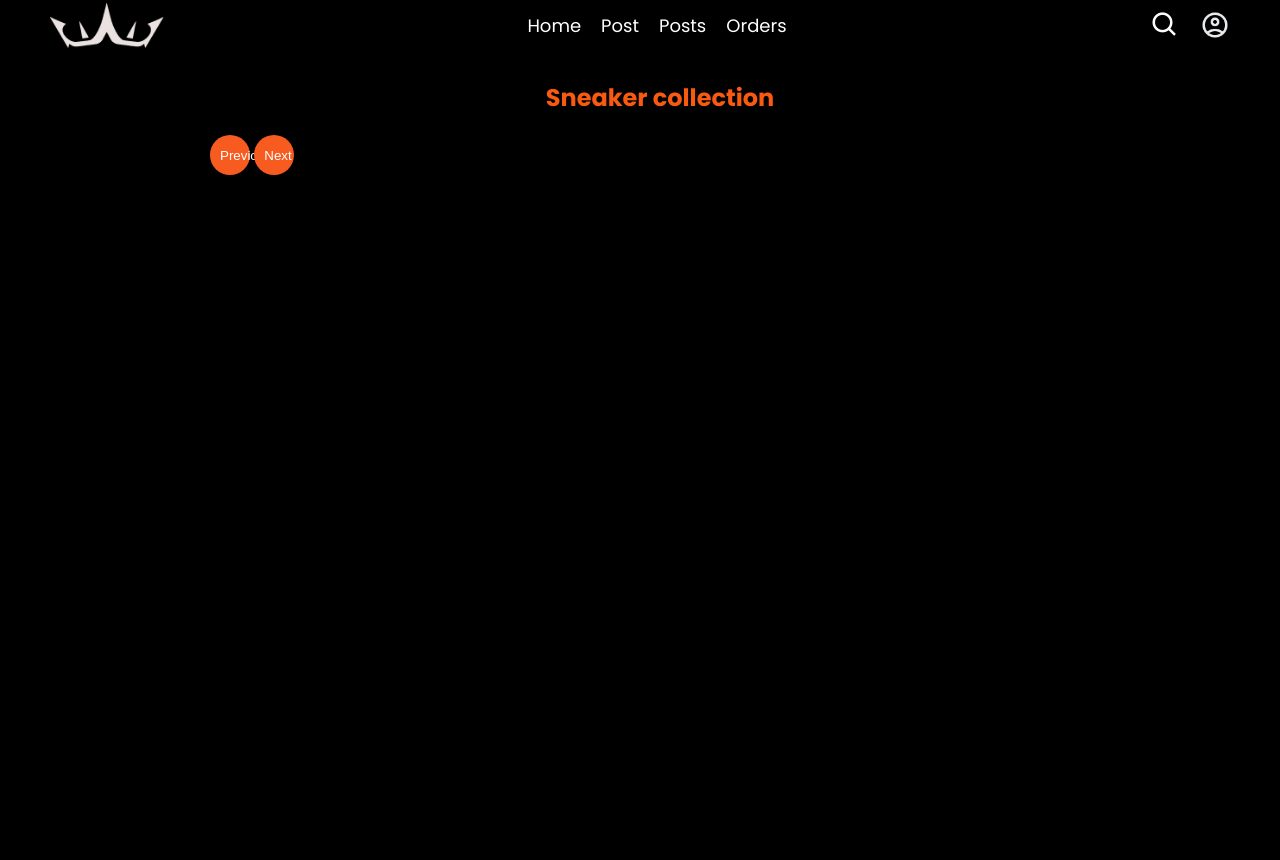
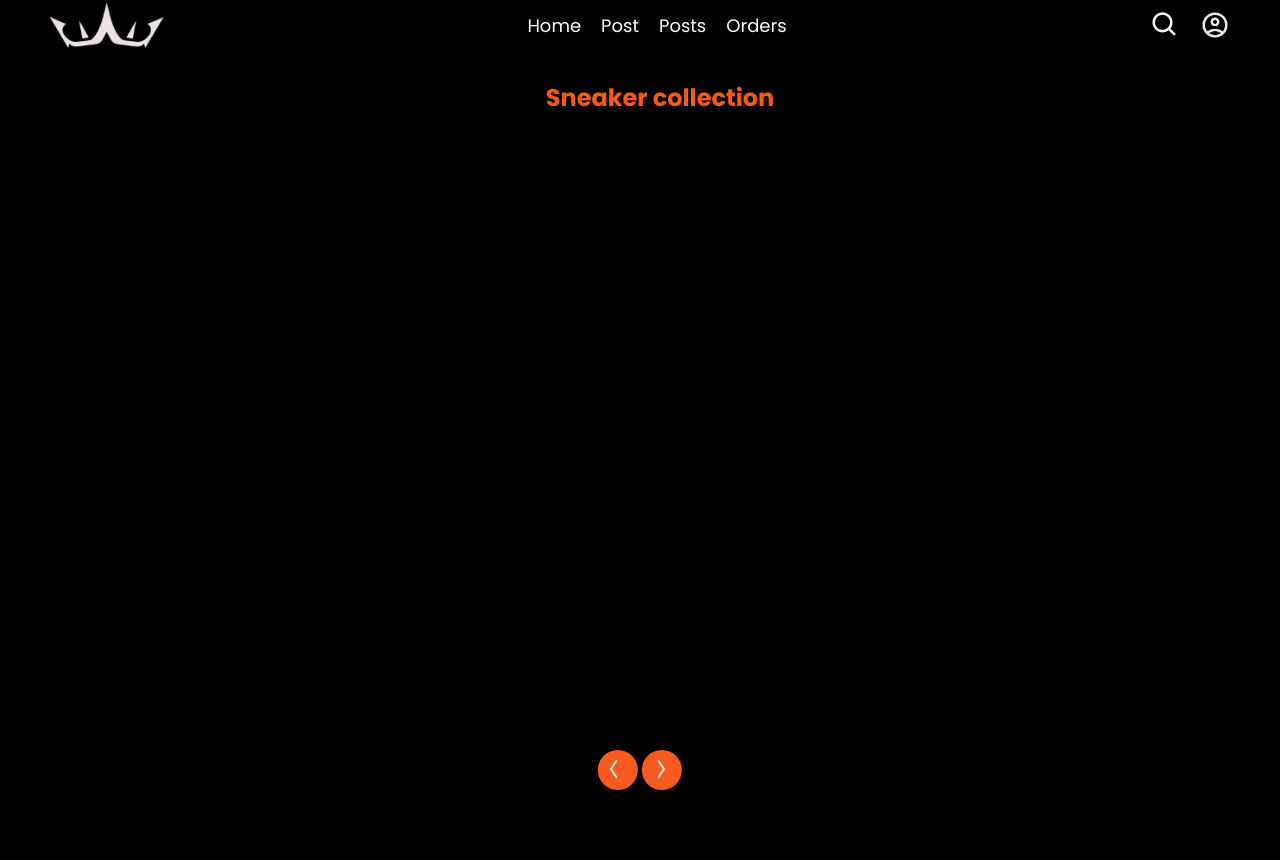
Before and after one commit to Emogy-reunion/E-commerce_app, a Flask app: page /uploads in a window 1280 px wide. Run offline with Flask 3, Linux system fonts and the light colour scheme; a user stored in the database is signed in; data that the repository does not hold is empty.

Commit message:
images for the next and previous buttons

```diff
--- a/templates/uploads.html
+++ b/templates/uploads.html
@@ -43,8 +43,8 @@
 							</a>
 
 							<div class='details'>
-								<h5>Name: {{ sneaker.name }}</h5>
-								<h3>Price: {{ sneaker.price }}</h3>
+								<h3>{{ sneaker.name | title }}</h3>
+								<h5>ksh. {{ sneaker.price }}</h5>
 
 								<a href="{{ url_for('edit.update_product', product_id=sneaker.id) }}"><i class='bx bx-edit'></i></a>
 								<a href="#" class="delete" data-sneakerId="{{ sneaker.id }}"><i class='bx bxs-trash'></i></a>
@@ -56,18 +56,31 @@
 					<p>No sneakers to display</p>
 				{% endif %}
 
-				<div class='pagination-controls'>
+
+				<div class='controls'>
 
 					{% if sneakers.has_prev %}
-						<a href="{{ url_for('post.uploads', page=sneakers.prev_num) }}"><button>Previous</button></a>
+					<a href="{{ url_for('post.uploads', page=sneakers.prev_num) }}">
+						<button>
+							<img src='/static/images/previous.png' alt='previous'>
+						</button>
+					</a>
 					{% else %}
-						<button disabled>Previous</button>
+	    					<button disabled>
+							<img src='/static/images/previous.png' alt='previous'>
+						</button>
 					{% endif %}
 
 					{% if sneakers.has_next %}
-						<a href="{{ url_for('post.uploads', page=sneakers.next_num) }}"><button>Next</button></a>
+					<a href="{{ url_for('post.uploads', page=sneakers.next_num) }}">
+						<button>
+							<img src='/static/images/next.png' alt='next'>
+						</button>
+					</a>
 					{% else %}
-						<button disabled>Next</button>
+					<button disabled>
+						<img src='/static/images/next.png' alt='next'>
+					</button>
 					{% endif %}
 				</div>
 			</div>
```
Also changed, not shown: static/images/next.png (added), static/images/previous.png (added).
